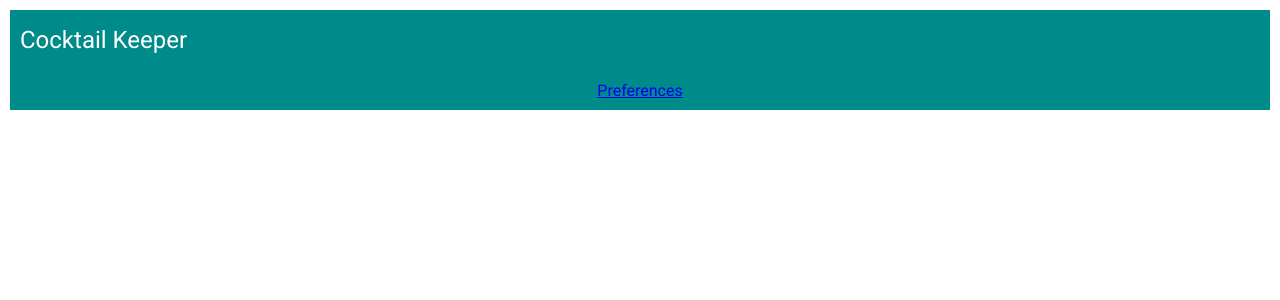
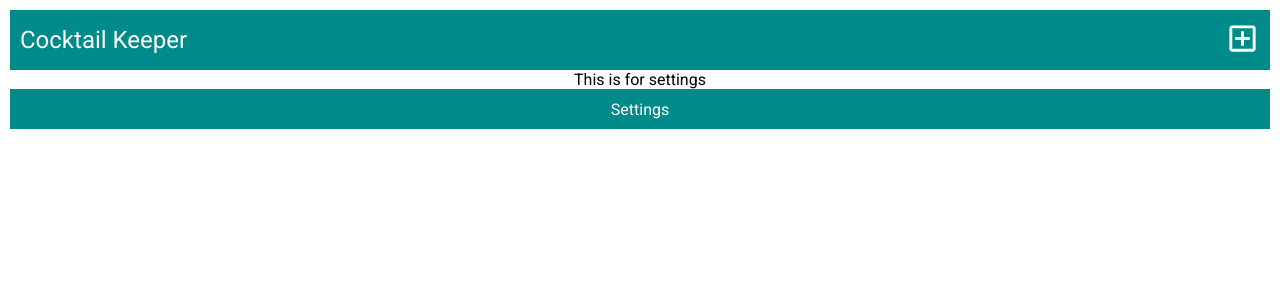
Before and after one commit to thisiscmt/CocktailKeeper, a React app: page /settings in a window 1280 px wide. Shown: the top 300 px of the page. Built offline with nearby package versions, Linux system fonts and the light colour scheme.

Commit message:
Added custom styles, general improvements

```diff
--- a/src/App.css
+++ b/src/App.css
@@ -4,46 +4,18 @@
     padding: 0;
 }
 
-.header {
-    /*border: 1px solid green;*/
-    align-items: center;
-    background-color: darkcyan;
+a.app-link:link,
+a.app-link:visited,
+a.app-link:focus,
+a.app-link:hover,
+a.app-link:active {
     color: white;
-    display: flex;
-    height: 60px;
-    justify-content: space-between;
-    /*margin-left: 15px;*/
-    /*margin-right: 15px;*/
-}
-
-.header-title {
-    /*border: 1px solid red;*/
-    font-size: 24px;
-    margin-left: 10px;
-    text-align: left;
-}
-
-.header-controls {
-    /*border: 1px solid blue;*/
-    height: 24px;
+    cursor: pointer;
+    text-decoration: none;
 }
 
 .main-content {
-    /*border: 1px solid red;*/
     margin: 10px;
     min-height: calc(100vh - 100px);
-    /*overflow: hidden;*/
     text-align: center;
 }
-
-.footer {
-    /*border: 1px solid blue;*/
-    align-items: center;
-    color: white;
-    background-color: darkcyan;
-    display: flex;
-    height: 40px;
-    justify-content: center;
-    /*margin-left: 15px;*/
-    /*margin-right: 15px;*/
-}
--- a/src/App.js
+++ b/src/App.js
@@ -6,7 +6,7 @@ import './App.css';
 import Home from "./pages/Home/Home";
 import ViewRecipe from "./pages/ViewRecipe/ViewRecipe";
 import EditRecipe from "./pages/EditRecipe/EditRecipe";
-import Preferences from "./pages/Preferences/Preferences";
+import Settings from "./pages/Settings/Settings";
 import Header from "./components/Header/Header";
 import Footer from "./components/Footer/Footer";
 
@@ -26,14 +26,14 @@ function App() {
                     <Route exact path="/">
                         <Home />
                     </Route>
-                    <Route path="/recipe">
+                    <Route path="/recipe:id">
                         <ViewRecipe />
                     </Route>
-                    <Route path="/recipe:name">
+                    <Route path="/recipe/edit:id?">
                         <EditRecipe />
                     </Route>
-                    <Route path="/preferences">
-                        <Preferences />
+                    <Route path="/settings">
+                        <Settings />
                     </Route>
                 </Switch>
 
--- a/src/components/Footer/Footer.js
+++ b/src/components/Footer/Footer.js
@@ -1,19 +1,28 @@
 import React from 'react';
 import { Link } from "react-router-dom";
+import {createStyles, withStyles} from "@material-ui/styles";
+
+const styles = createStyles({
+    footer: {
+        alignItems: 'center',
+        backgroundColor: 'darkcyan',
+        display: 'flex',
+        height: '40px',
+        justifyContent: 'center'
+    }
+});
 
 class Footer extends React.Component {
-    // constructor(props) {
-    //     super(props);
-    // }
+    render() {
+        const { classes } = this.props;
 
-    render() {
         return (
-            <footer className={'footer'}>
-                <Link to={'/preferences'}>
-                    Preferences
+            <footer className={classes.footer}>
+                <Link to={'/settings'} className={'app-link'}>
+                    Settings
                 </Link>
             </footer>
         )}
 }
 
-export default Footer;
+export default withStyles(styles)(Footer);
--- a/src/components/Header/Header.js
+++ b/src/components/Header/Header.js
@@ -1,24 +1,49 @@
 import React from 'react';
 import {Link} from "react-router-dom";
-import AddBoxOutlinedIcon from "@material-ui/core/SvgIcon/SvgIcon";
+import {createStyles, withStyles} from "@material-ui/styles";
+import AddBoxOutlinedIcon from '@material-ui/icons/AddBoxOutlined';
+
+const styles = createStyles({
+    header: {
+        alignItems: 'center',
+        backgroundColor: 'darkcyan',
+        display: 'flex',
+        height: '60px',
+        justifyContent: 'space-between'
+    },
+
+    headerTitle: {
+        fontSize: '24px',
+        marginLeft: '10px',
+        textAlign: 'left'
+    },
+
+    headerControls: {
+        marginRight: '10px'
+    }
+});
 
 class Header extends React.Component {
-    // constructor(props) {
-    //     super(props);
-    // }
+    render() {
+        const { classes } = this.props;
 
-    render() {
         return (
-            <header className={'header'}>
-                <div className={'header-title'}>Cocktail Keeper</div>
+            <header className={classes.header}>
+                <div className={classes.headerTitle}>
+                    <Link to={'/'} className={'app-link'}>
+                        <span>Cocktail Keeper</span>
+                    </Link>
+                </div>
 
-                <div className={'header-controls'}>
-                    <Link to={'/recipe'}>
-                        <AddBoxOutlinedIcon htmlColor={'White'} />
-                    </Link>
+                <div className={classes.headerControls}>
+                    <div>
+                        <Link to={'/recipe/edit'} className={'app-link'} title={'Add a new recipe'}>
+                            <AddBoxOutlinedIcon fontSize={'large'} />
+                        </Link>
+                    </div>
                 </div>
             </header>
         )}
 }
 
-export default Header;
+export default withStyles(styles)(Header);
--- a/src/pages/EditRecipe/EditRecipe.js
+++ b/src/pages/EditRecipe/EditRecipe.js
@@ -1,14 +1,29 @@
 import React from 'react';
+import Button from "@material-ui/core/Button";
+import {createStyles, withStyles} from "@material-ui/styles";
+
+const styles = createStyles({
+    controls: {
+        marginTop: '10px',
+        marginBottom: '10px'
+    }
+});
 
 class EditRecipe extends React.Component {
-    // constructor(props) {
-    //     super(props);
-    // }
+    render() {
+        const { classes } = this.props;
 
-    render() {
         return (
-            <div>This is for editing recipes</div>
+            <div>
+                This is for editing recipes
+
+                <div className={classes.controls}>
+                    <Button variant='outlined' color='primary' size='medium'>
+                        Save
+                    </Button>
+                </div>
+            </div>
         )}
 }
 
-export default EditRecipe;
+export default withStyles(styles)(EditRecipe);
--- a/src/pages/Home/Home.js
+++ b/src/pages/Home/Home.js
@@ -1,7 +1,4 @@
 import React from 'react';
-
-import Header from "../../components/Header/Header";
-import Footer from "../../components/Footer/Footer";
 
 class Home extends React.Component {
     // constructor(props) {
--- a/src/pages/Preferences/Preferences.js
+++ /dev/null
@@ -1,14 +0,0 @@
-import React from 'react';
-
-class Preferences extends React.Component {
-    // constructor(props) {
-    //     super(props);
-    // }
-
-    render() {
-        return (
-            <div>This is for preferences</div>
-        )}
-}
-
-export default Preferences;
--- /dev/null
+++ b/src/pages/Settings/Settings.js
@@ -0,0 +1,20 @@
+import React from 'react';
+import {createStyles, withStyles} from "@material-ui/styles";
+
+const styles = createStyles({
+    controls: {
+        marginTop: '10px',
+        marginBottom: '10px'
+    }
+});
+
+class Settings extends React.Component {
+    render() {
+        const { classes } = this.props;
+
+        return (
+            <div>This is for settings</div>
+        )}
+}
+
+export default withStyles(styles)(Settings);
--- a/src/pages/ViewRecipe/ViewRecipe.js
+++ b/src/pages/ViewRecipe/ViewRecipe.js
@@ -1,14 +1,28 @@
 import React from 'react';
+import Button from "@material-ui/core/Button";
+import {createStyles, withStyles} from "@material-ui/styles";
+
+const styles = createStyles({
+    editButton: {
+        textAlign: 'right'
+    }
+});
 
 class ViewRecipe extends React.Component {
-    // constructor(props) {
-    //     super(props);
-    // }
+    render() {
+        const { classes } = this.props;
 
-    render() {
         return (
-            <div>This is for viewing recipes</div>
+            <div>
+                <div className={classes.editButton}>
+                    <Button variant='outlined' color='primary' size='medium'>
+                        Edit
+                    </Button>
+                </div>
+
+                This is for viewing recipes
+            </div>
         )}
 }
 
-export default ViewRecipe;
+export default withStyles(styles)(ViewRecipe);
--- a/src/services/DataService.js
+++ b/src/services/DataService.js
@@ -1,4 +1,10 @@
 const DataService = {
+    saveRecipe: () => {
+        console.log('i\'m saving a recipe')
+    }
+
+
+
 };
 
 export default DataService;
```
Also changed, not shown: package.json (+23 -20 lines), 1 other file (tests, documents, lock files or other folders).
